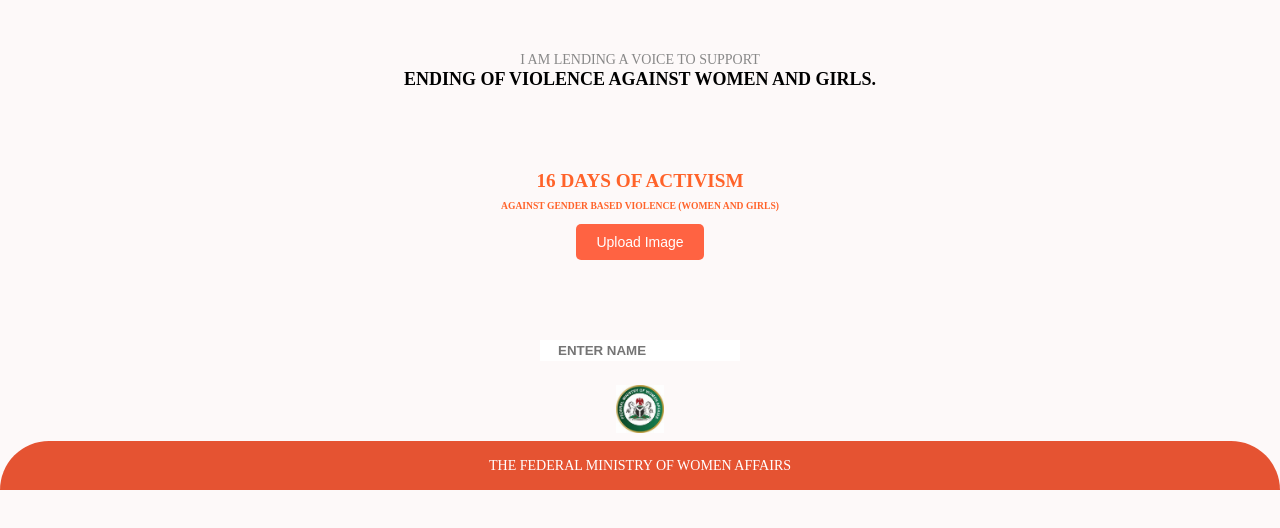
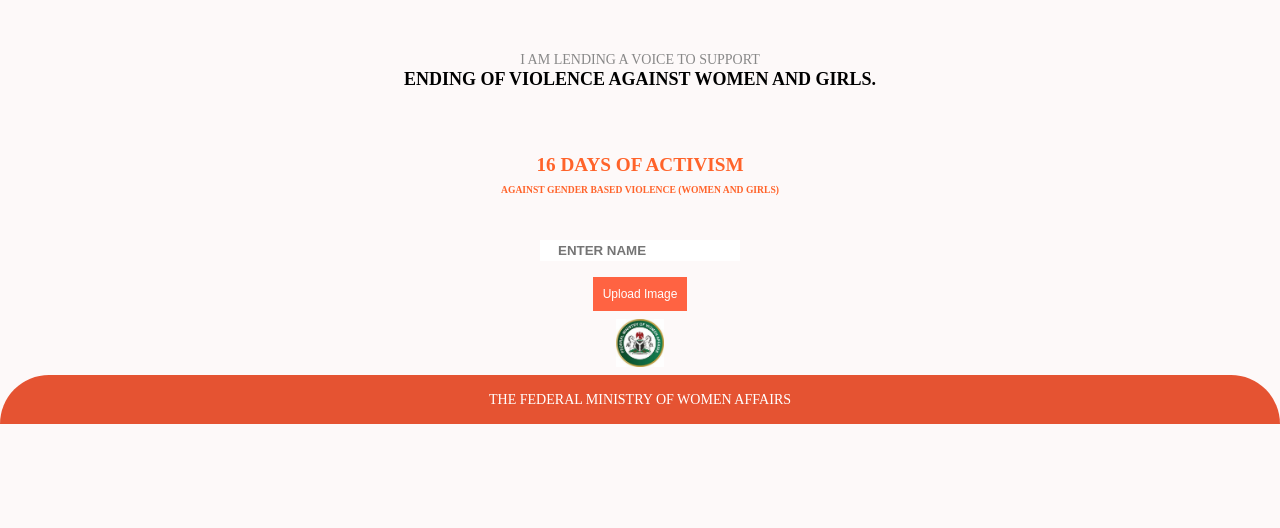
Before and after one commit to ozi-sadiq-kasai/SBVG, a React (Vite) app: page / in a window 1280 px wide. Shown: the top 528 px of the page. Built offline with nearby package versions, Linux system fonts and the light colour scheme.

Commit message:
modified

```diff
--- a/src/Photo.jsx
+++ b/src/Photo.jsx
@@ -46,13 +46,7 @@ const Photo = () => {
                         onChange={handleImageUpload}
                         style={{ display: 'none' }}
                     />
-                    {/* Button to trigger file upload */}
-                    <button
-                        className='upload-btn'
-                        onClick={handleButtonClick}
-                    >
-                        Upload Image
-                    </button>
+
                     {preview && (
                         <img
                             src={preview}
@@ -70,6 +64,14 @@ const Photo = () => {
                     />
                 </li>
             </ul>
+            <div className='btn-div'>
+                <button
+                    className='upload-btn'
+                    onClick={handleButtonClick}
+                >
+                    Upload Image
+                </button>
+            </div>
             <div className='logo-div'>
                 <img src={women} alt='logo' className='logo' />
             </div>
--- a/src/photo.css
+++ b/src/photo.css
@@ -7,7 +7,7 @@ h1 {
     padding: 3rem 2rem;
     font-size: 18px;
     text-align: center;
-    margin-bottom: 1rem;
+    /* margin-bottom: 0.5rem; */
 }
 
 h1 span {
@@ -41,26 +41,26 @@ h2 {
     align-items: center;
     justify-content: center;
     flex-direction: column;
-    position: relative;
+    /* position: relative; */
 }
 .img-preview {
-    width: 90%;
+    width: 100%;
     height: 7rem;
     top: -0rem;
     object-fit: contain;
-    position: absolute;
+    /* position: absolute; */
 }
 .Name {
     border: none;
     outline: none;
-    margin-top: 5rem;
+    margin-top: 2rem;
     padding: 3px 3px 3px 18px;
     text-transform: uppercase;
     font-weight: 700;
 }
-.year {
+/* .year {
     flex: 1;
-}
+} */
 .logo-div {
     display: flex;
     justify-content: center;
@@ -70,14 +70,19 @@ h2 {
     width: 3rem;
     padding: 0.5rem 0;
 }
+.btn-div {
+    display: flex;
+    justify-content: center;
+    align-items: center;
+}
 .upload-btn {
-    padding: 10px 20px;
+    padding: 10px;
     background-color: #ff6342;
     color: white;
     border: none;
-    border-radius: 5px;
+    margin: 0 auto;
     cursor: pointer;
-    font-size: 14px;
+    font-size: 12px;
 }
 
 .upload-btn:hover {
```
